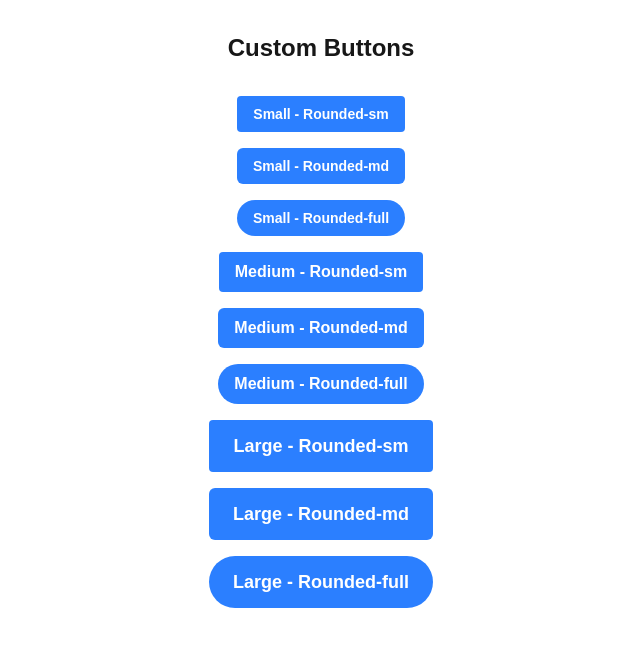
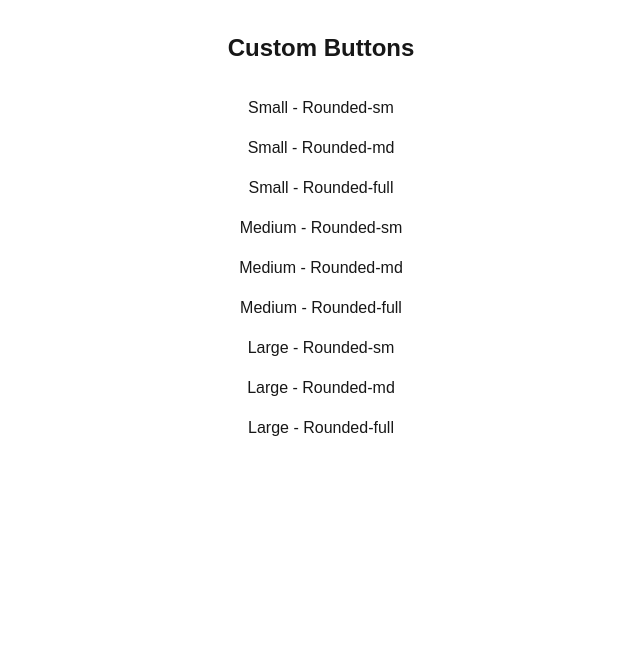
Before and after one commit to Mwesh-F/alx-project-0x00-setup, a Next.js app in the folder alx-project-0x00/: page /landing in a window 1280 px wide. Shown: the top 646 px of the page, without its empty margins (319-959 px from the left). Built offline with nearby package versions, Linux system fonts and the light colour scheme.

Commit message:
Update Button.tsx

```diff
--- a/alx-project-0x00/components/Button.tsx
+++ b/alx-project-0x00/components/Button.tsx
@@ -1,9 +1,9 @@
 import React from 'react';
-import { ButtonProps } from '../interfaces';
+import { ButtonProps } from '@/interfaces';
 
-const Button: React.FC<ButtonProps> = ({ title, className }) => {
+const Button: React.FC<ButtonProps> = ({ title, styles }) => {
   return (
-    <button className={`px-4 py-2 font-semibold text-white bg-blue-500 hover:bg-blue-600 ${className}`}>
+    <button className={styles}>
       {title}
     </button>
   );
```
